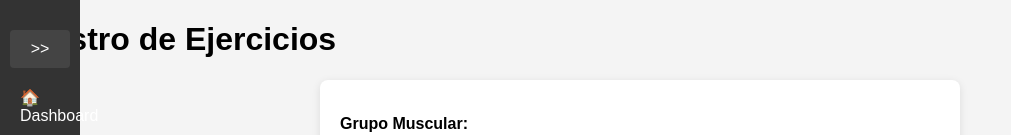
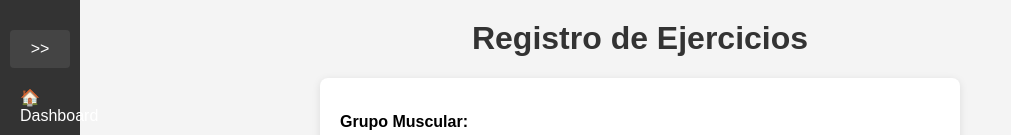
Before and after one commit to Pablog44/apuntargym, a React (Create React App) app: page /dashboard in a window 1280 px wide. Shown: the top 135 px of the page, without its empty margins (0-1011 px from the left). Built offline with nearby package versions, Linux system fonts and the light colour scheme; no server answers; the database is empty; sample sign-in values are in the browser's storage.

Commit message:
se centra el titulo
-centra los h1

```diff
--- a/src/Styles.css
+++ b/src/Styles.css
@@ -6,6 +6,15 @@ body {
         margin: 0;
         padding: 0;
         background-color: #f4f4f4;
+    }
+    /* src/Styles.css */
+
+/* Estilo para centrar el título */
+    h1 {
+        text-align: center;
+        margin-top: 20px;
+        font-size: 2rem;
+        color: #333;
     }
 
     /* Estilo del contenedor del Dashboard */
```
